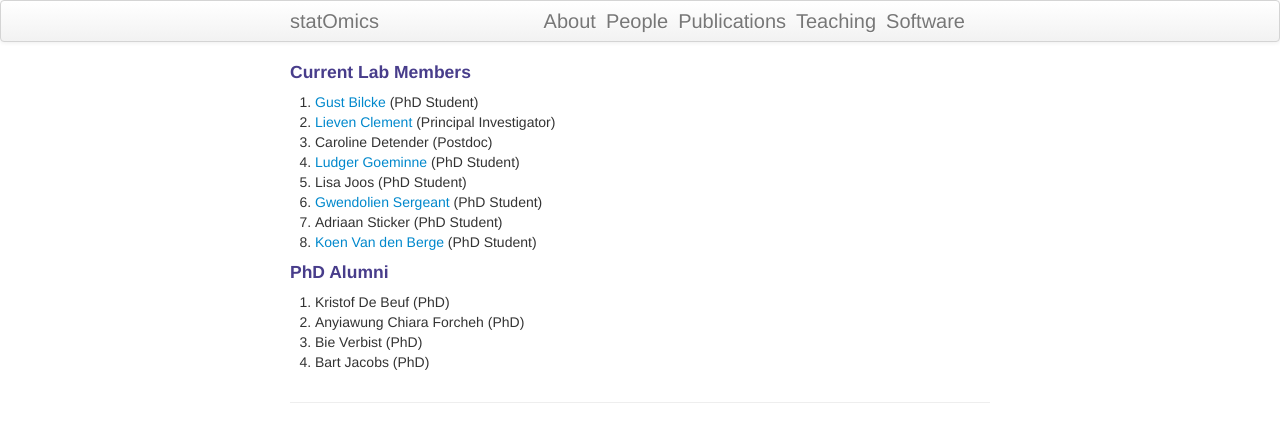
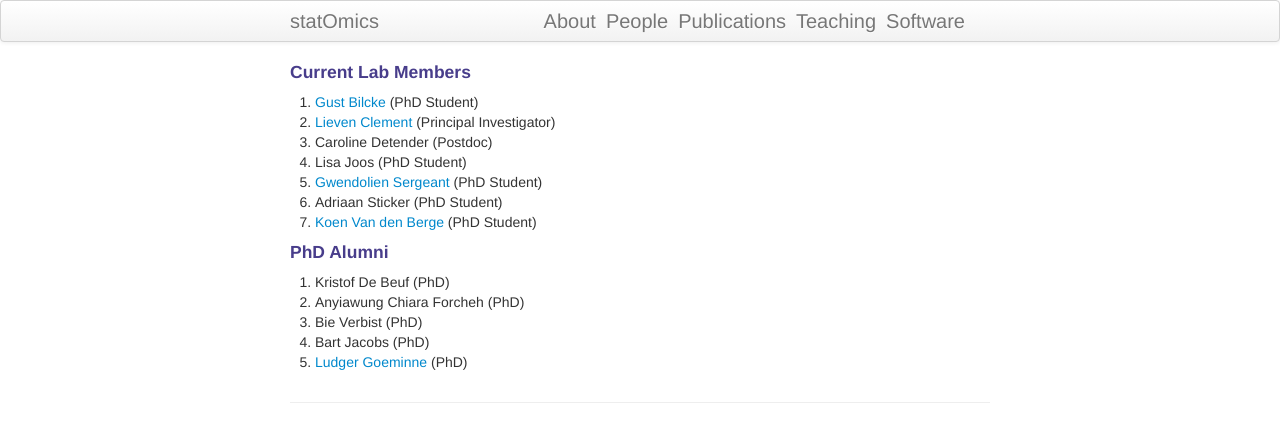
Before and after one commit to statOmics/statOmics.github.io, a Jekyll site: the page built from pages/people.md, in a window 1280 px wide. Shown: the top 442 px of the page. Built offline with Jekyll 4.4.1, drawn with Linux system fonts in a browser that asks for light colours; some of the changed lines change nothing that is shown.

Commit message:
Update people.md
Moved Ludger to PhD alumni :)

```diff
--- a/pages/people.md
+++ b/pages/people.md
@@ -8,11 +8,10 @@ title: People
 1. [Gust Bilcke](/pages/gust.html) (PhD Student)
 2. [Lieven Clement](/pages/about.html) (Principal Investigator)
 2. Caroline Detender (Postdoc)
-3. [Ludger Goeminne](/pages/ludger.html) (PhD Student)
-4. Lisa Joos (PhD Student)
-5. [Gwendolien Sergeant](/pages/gwendolien.html) (PhD Student)
-6. Adriaan Sticker (PhD Student)
-7. [Koen Van den Berge](/pages/koen.html) (PhD Student)
+3. Lisa Joos (PhD Student)
+4. [Gwendolien Sergeant](/pages/gwendolien.html) (PhD Student)
+5. Adriaan Sticker (PhD Student)
+6. [Koen Van den Berge](/pages/koen.html) (PhD Student)
 
 #### PhD Alumni
 
@@ -20,3 +19,4 @@ title: People
 2. Anyiawung Chiara Forcheh (PhD)
 3. Bie Verbist (PhD)
 4. Bart Jacobs (PhD)
+5. [Ludger Goeminne](/pages/ludger.html) (PhD)
```
